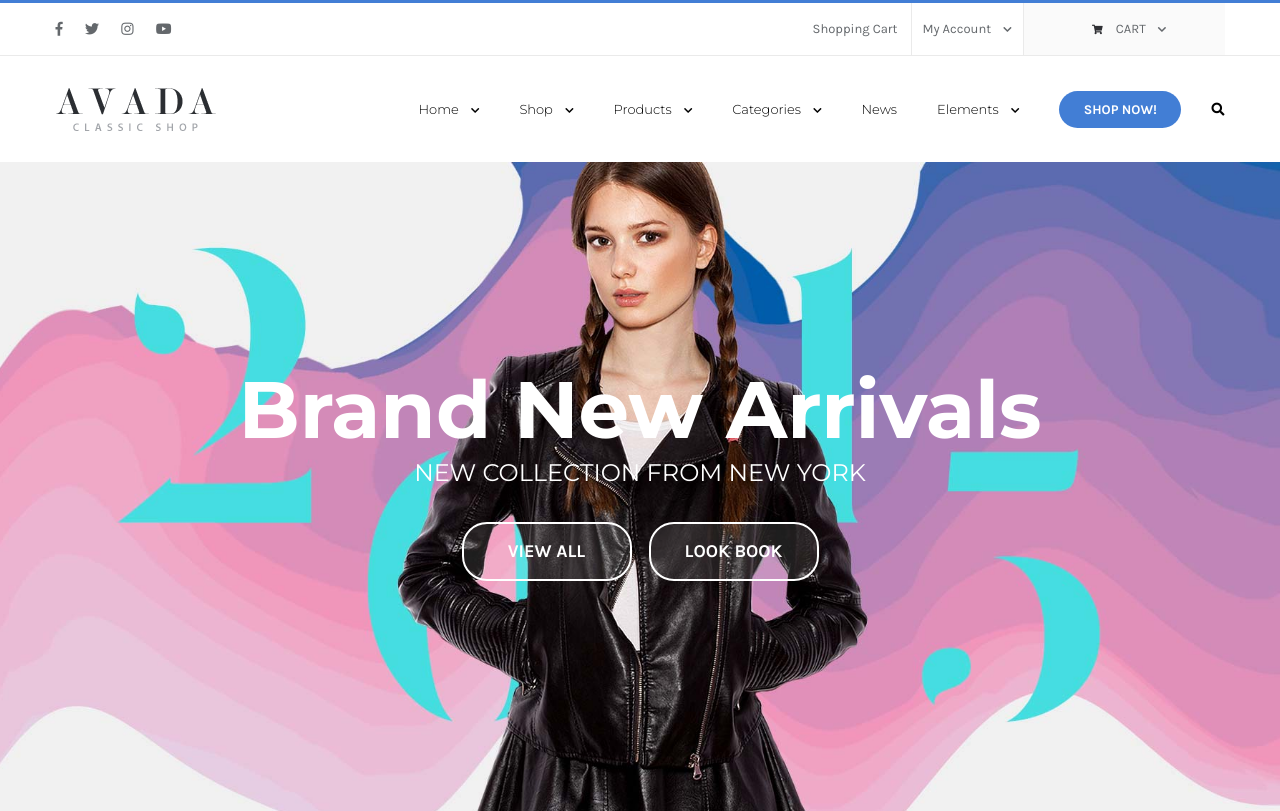
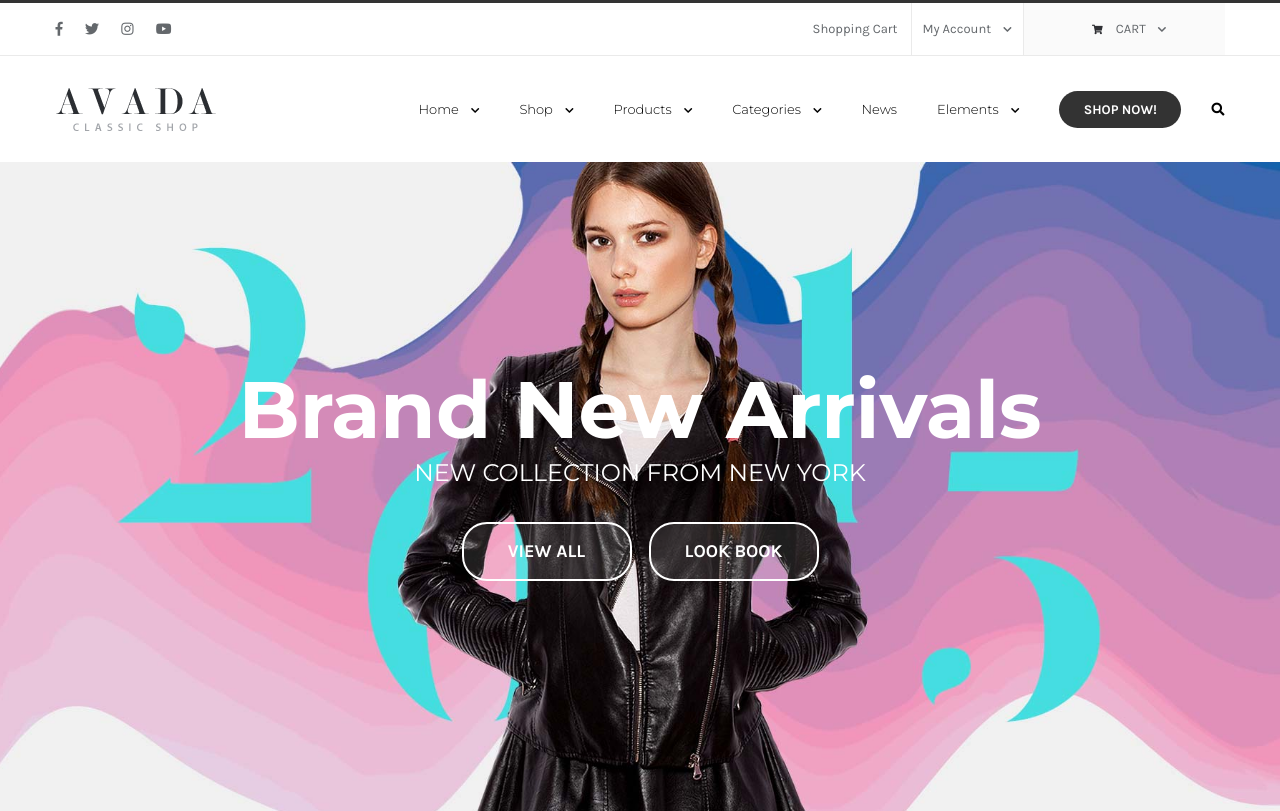
Before and after one commit to vito-g/proj-html-vuejs, a website: page my-app/index.html in a window 1280 px wide. Shown: the top 811 px of the page. Drawn offline with nearby package versions, Linux system fonts and the light colour scheme.

Commit message:
New Havelock Color

```diff
--- a/my-app/src/app.scss
+++ b/my-app/src/app.scss
@@ -161,7 +161,7 @@
               border: none;
 
               &:hover {
-                background-color: #4c8be0;
+                background-color: $Havelock-blue-hover;
               }
 
             }
--- a/my-app/src/colors.scss
+++ b/my-app/src/colors.scss
@@ -6,4 +6,12 @@ $Edward: #a0a5a5;
 //CART
 $Shark: #2f3034;
 
-$Havelock-blue: #427ed5;
+//RGB(66,126,213)
+// $Havelock-blue: #427ed5;
+//Hover RGB(76,139,224)
+// $Havelock-blue-hover: #4c8be0;
+
+//RGB(51,51,51)
+$Havelock-blue: #333333;
+//Hover RGB(61,64,62)
+$Havelock-blue-hover: #3d403e;
```
Also changed, not shown: my-app/dist/app.css.
